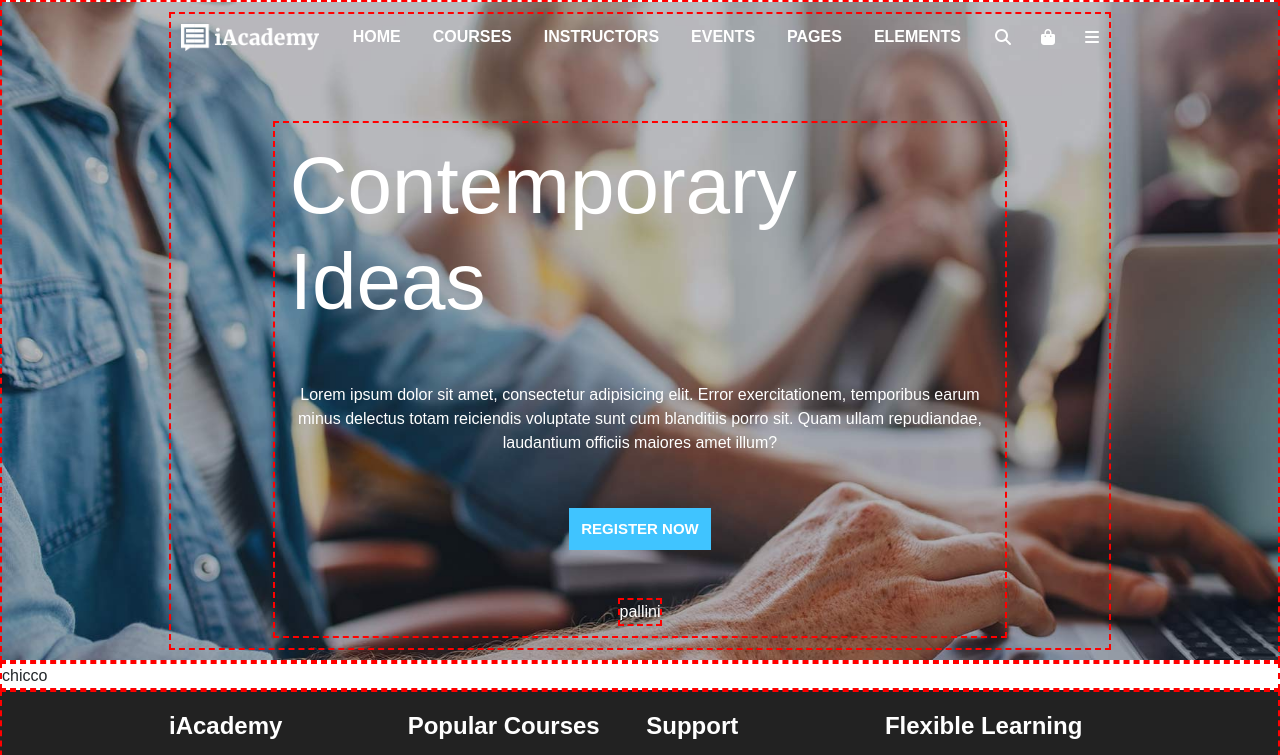
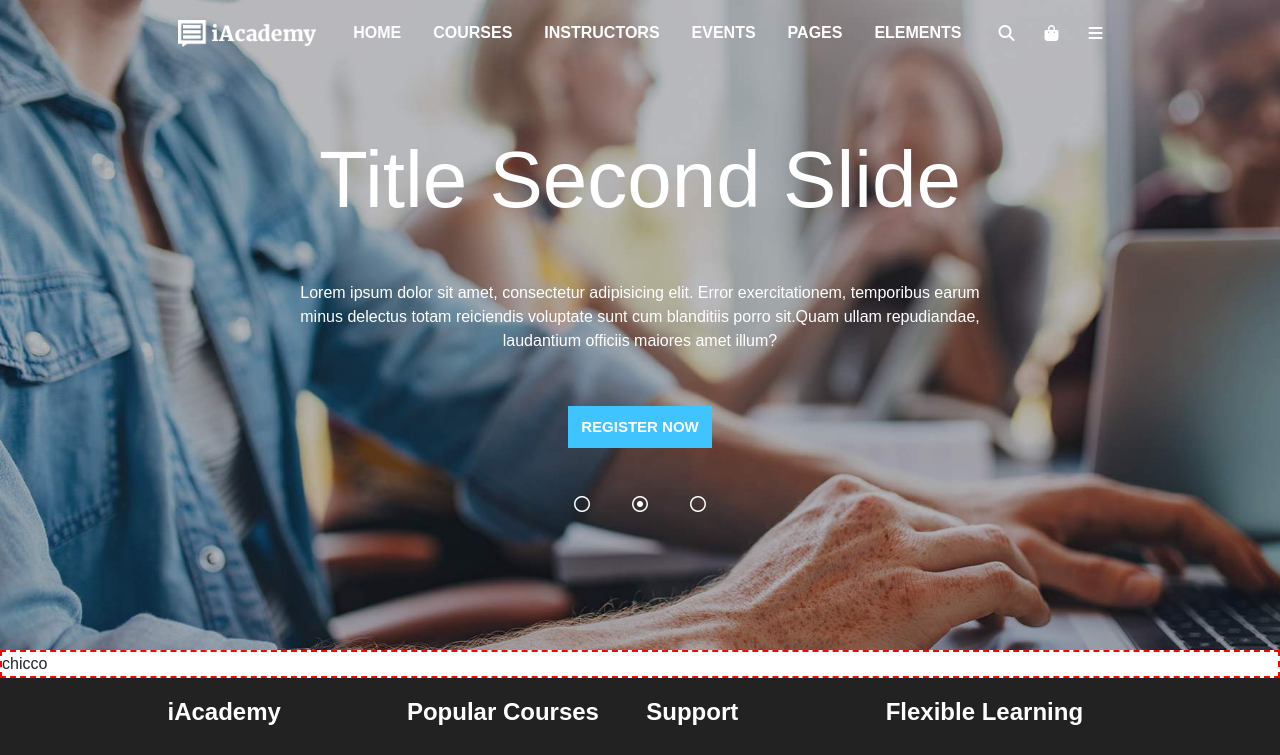
Before and after one commit to andreabellome/proj-html-vuejs, a Vue app: page / in a window 1280 px wide. Shown: the top 755 px of the page. Built offline with nearby package versions, Linux system fonts and the light colour scheme.

Commit message:
dynamic carousel header

```diff
--- a/src/App.vue
+++ b/src/App.vue
@@ -22,7 +22,7 @@ export default {
 </script>
 
 <template>
-  <HeaderComp :datiHeader="store.headerObj" />
+  <HeaderComp :datiHeader="store.headerObj" :datiCarousel="store.carouselObj" :currActive="store.currActive" />
   <MainComp />
   <FooterComp :datiFooter="store.footerObj" />
 </template>
--- a/src/components/CarouselComp.vue
+++ b/src/components/CarouselComp.vue
@@ -1,23 +1,26 @@
 <template>
-    <div class="debug col-white flex flex-dir-col just-cont-center align-it-center padd-10 mt-70 width-80 margin-auto">
+    <div class="col-white flex flex-dir-col just-cont-center align-it-center padd-10 mt-70 width-80 margin-auto">
 
         <h1 class="col-white font-size-80 mb-5">
-            Contemporary Ideas
+            {{ datiCarouselComp[curractive].title }}
         </h1>
 
         <p class="col-white text-center mb-5">
-            Lorem ipsum dolor sit amet, consectetur adipisicing elit. Error exercitationem, temporibus earum minus delectus
-            totam reiciendis voluptate sunt cum blanditiis porro sit. Quam ullam repudiandae, laudantium officiis maiores
-            amet illum?
+            {{ datiCarouselComp[curractive].text }}
         </p>
 
         <div class="load-more-button mb-5">
             Register Now
         </div>
 
-        <div class="debug col-white">
-            pallini
+        <!-- start: buttons to update slides -->
+        <div class="col-white width-30 flex flex-dir-row just-cont-evenly">
+
+            <i v-for="(elem, index) in datiCarouselComp" class="fa-regular col-white"
+                v-bind:class="[index == curractive ? 'fa-circle-dot' : 'fa-circle']" @click="updateCurrActive(index)"></i>
+
         </div>
+        <!-- end: buttons to update slides -->
 
     </div>
 </template>
@@ -25,6 +28,23 @@
 <script>
 export default {
     name: 'CarouselComp',
+    props: ['datiCarouselComp', 'currentActive'],
+    data() {
+        return {
+            curractive: this.currentActive,
+            daticarousel: this.datiCarouselComp
+        }
+    },
+    methods: {
+        updateCurrActive(index) {
+
+            if (index != this.curractive) {
+                let lcarousel = this.daticarousel.length
+                this.curractive = index
+            }
+
+        }
+    }
 }
 </script>
 
@@ -48,4 +68,16 @@ export default {
     }
 
 }
+
+.fa-circle-dot {
+    &:hover {
+        cursor: pointer;
+    }
+}
+
+.fa-circle {
+    &:hover {
+        cursor: pointer;
+    }
+}
 </style>
--- a/src/components/FooterComp.vue
+++ b/src/components/FooterComp.vue
@@ -1,5 +1,5 @@
 <template>
-    <div class="debug container-footer">
+    <div class="container-footer">
 
         <!-- start: top part footer -->
         <div class="footer-style" style="border-bottom: 1px solid #B9B9B9 ">
--- a/src/components/HeaderComp.vue
+++ b/src/components/HeaderComp.vue
@@ -1,14 +1,14 @@
 <template>
-    <div class="debug padd-10 bg-header" style="min-height: 600px;">
+    <div class="padd-10 bg-header" style="min-height: 650px;">
 
         <!-- start: header -->
-        <div class="debug header-style padd-10 width-75 margin-auto">
+        <div class="header-style padd-10 width-75 margin-auto">
 
             <!-- nav bar -->
             <NavBarComp :datiNav="datiHeader" />
 
             <!-- carousel -->
-            <CarouselComp />
+            <CarouselComp :datiCarouselComp="datiCarousel" :currentActive="currActive" />
 
         </div>
         <!-- end: header -->
@@ -24,7 +24,7 @@ import CarouselComp from './CarouselComp.vue';
 
 export default {
     name: 'HeaderComp',
-    props: ['datiHeader'],
+    props: ['datiHeader', 'datiCarousel', 'currActive'],
     components: {
         NavBarComp,
         CarouselComp
--- a/src/store.js
+++ b/src/store.js
@@ -13,6 +13,25 @@ export const store = reactive(
             { id: 'Elements' }
         ],
         /* end: object with header info */
+
+        /* start: carousel info */
+        currActive: 1,
+
+        carouselObj: [
+            {
+                title: 'Contemporary Ideas',
+                text: 'Lorem ipsum dolor sit amet, consectetur adipisicing elit. Error exercitationem, temporibus earum minus delectus totam reiciendis voluptate sunt cum blanditiis porro sit.Quam ullam repudiandae, laudantium officiis maiores amet illum?',
+            },
+            {
+                title: 'Title Second Slide',
+                text: 'Lorem ipsum dolor sit amet, consectetur adipisicing elit. Error exercitationem, temporibus earum minus delectus totam reiciendis voluptate sunt cum blanditiis porro sit.Quam ullam repudiandae, laudantium officiis maiores amet illum?',
+            },
+            {
+                title: 'Title Third Slide',
+                text: 'Lorem ipsum dolor sit amet, consectetur adipisicing elit. Error exercitationem, temporibus earum minus delectus totam reiciendis voluptate sunt cum blanditiis porro sit.Quam ullam repudiandae, laudantium officiis maiores amet illum?',
+            }
+        ],
+        /* end: carousel info */
 
         /* start: object with footer info */
         footerObj: [
```
